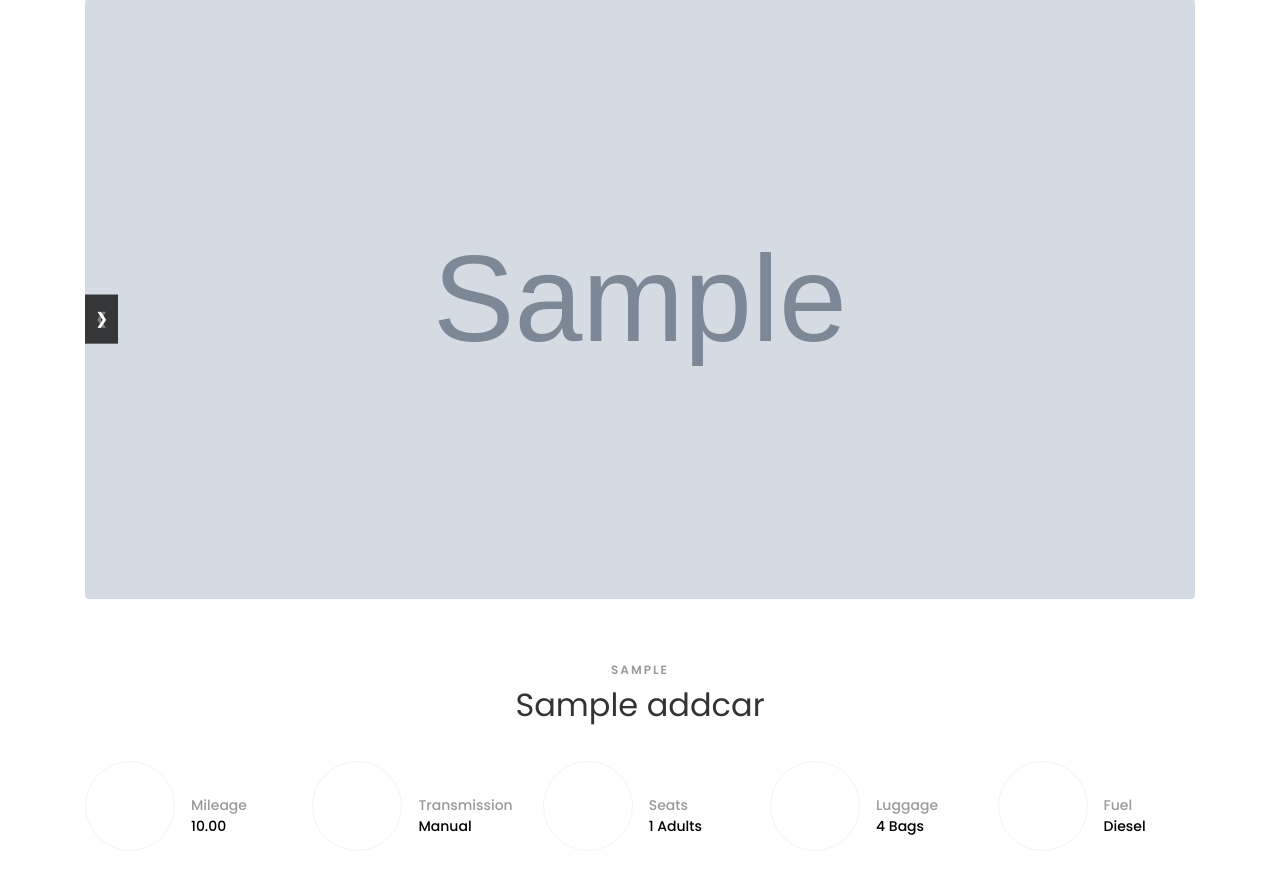
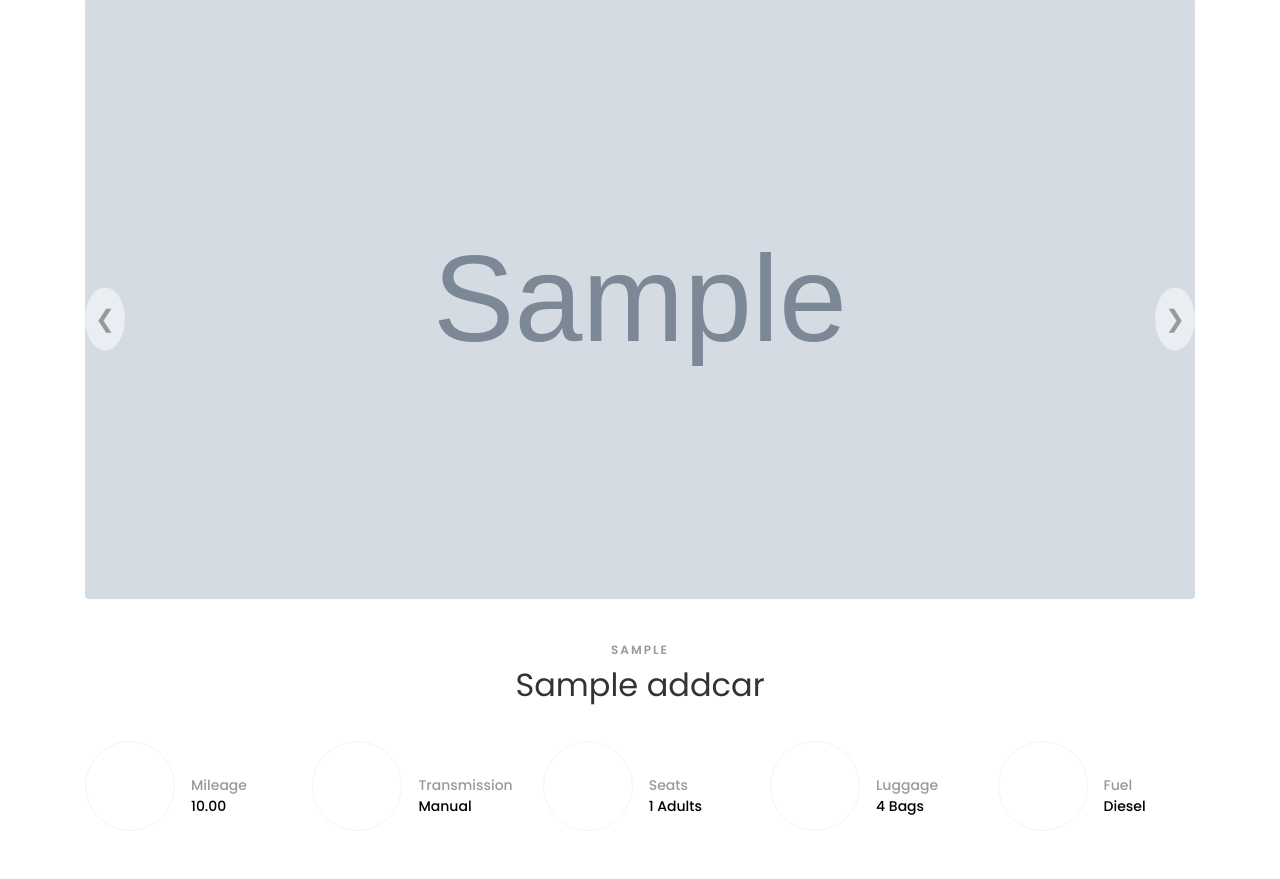
Before and after one commit to gurjar09/Carvan, a Django app: page /car-single/1/ in a window 1280 px wide. Shown: the part 697-1576 px from the top of the page. Run offline with Django 5.2, Linux system fonts and the light colour scheme; tables that the repository leaves empty hold one stand-in row (values such as "Sample post"); grey boxes marked "Sample" are stand-in pictures; some libraries are stand-ins or nearby versions; some web fonts are replaced.

Commit message:
car details commit

```diff
--- a/template/car-single.html
+++ b/template/car-single.html
@@ -27,11 +27,11 @@
     <link rel="stylesheet" href="/static/css/style.css">
 
 	<style>
+        /* Carousel */
 .carousel {
     position: relative;
     width: 100%;
     overflow: hidden;
-            margin-bottom: 20px;
 }
 
 .carousel-inner {
@@ -41,7 +41,13 @@
 
 .carousel-item {
     flex: 0 0 auto;
+    margin-right: 10px;
+}
+
+.carousel-item img {
     width: 100%;
+    height: auto;
+    border-radius: 5px;
 }
 
 .carousel-controls {
@@ -51,32 +57,21 @@
     width: 100%;
     display: flex;
     justify-content: space-between;
-            z-index: 1000;
 }
 
 .carousel-control {
     cursor: pointer;
-            background-color: rgba(0, 0, 0, 0.5);
-            color: #fff;
+    font-size: 24px;
+    background-color: rgba(255, 255, 255, 0.5);
     padding: 10px;
-            position: absolute;
-            top: 50%;
-            transform: translateY(-50%);
+    border-radius: 50%;
+    transition: background-color 0.3s ease;
 }
 
-        .carousel-control-prev {
-            left: 10px;
+.carousel-control:hover {
+    background-color: rgba(255, 255, 255, 0.8);
 }
 
-        .carousel-control-next {
-            right: 10px;
-        }
-
-        .img {
-            height: 200px; /* Adjust the height of the image container */
-            width: 100%;
-            object-fit: cover;
-        }
     </style>
   </head>
   <body>
@@ -517,16 +512,20 @@
   <script src="/static/js/google-map.js"></script>
   <script src="/static/js/main.js"></script>
   <script>
-	function changeSlide(carId, direction) {
+	function nextSlide(carId) {
     var carousel = document.getElementById('carousel' + carId);
     var carouselInner = carousel.querySelector('.carousel-inner');
-		var activeItem = carouselInner.querySelector('.carousel-item.active');
-		var nextItem = direction === 1 ? activeItem.nextElementSibling : activeItem.previousElementSibling;
-		if (nextItem) {
-			activeItem.classList.remove('active');
-			nextItem.classList.add('active');
+    var width = carouselInner.offsetWidth;
+    carouselInner.style.transform = 'translateX(-' + width + 'px)';
 }
+
+function prevSlide(carId) {
+    var carousel = document.getElementById('carousel' + carId);
+    var carouselInner = carousel.querySelector('.carousel-inner');
+    var width = carouselInner.offsetWidth;
+    carouselInner.style.transform = 'translateX(0)';
 }
+
 </script>
   </body>
 </html>
```
Lines whose indentation alone changed are shown as unchanged.
